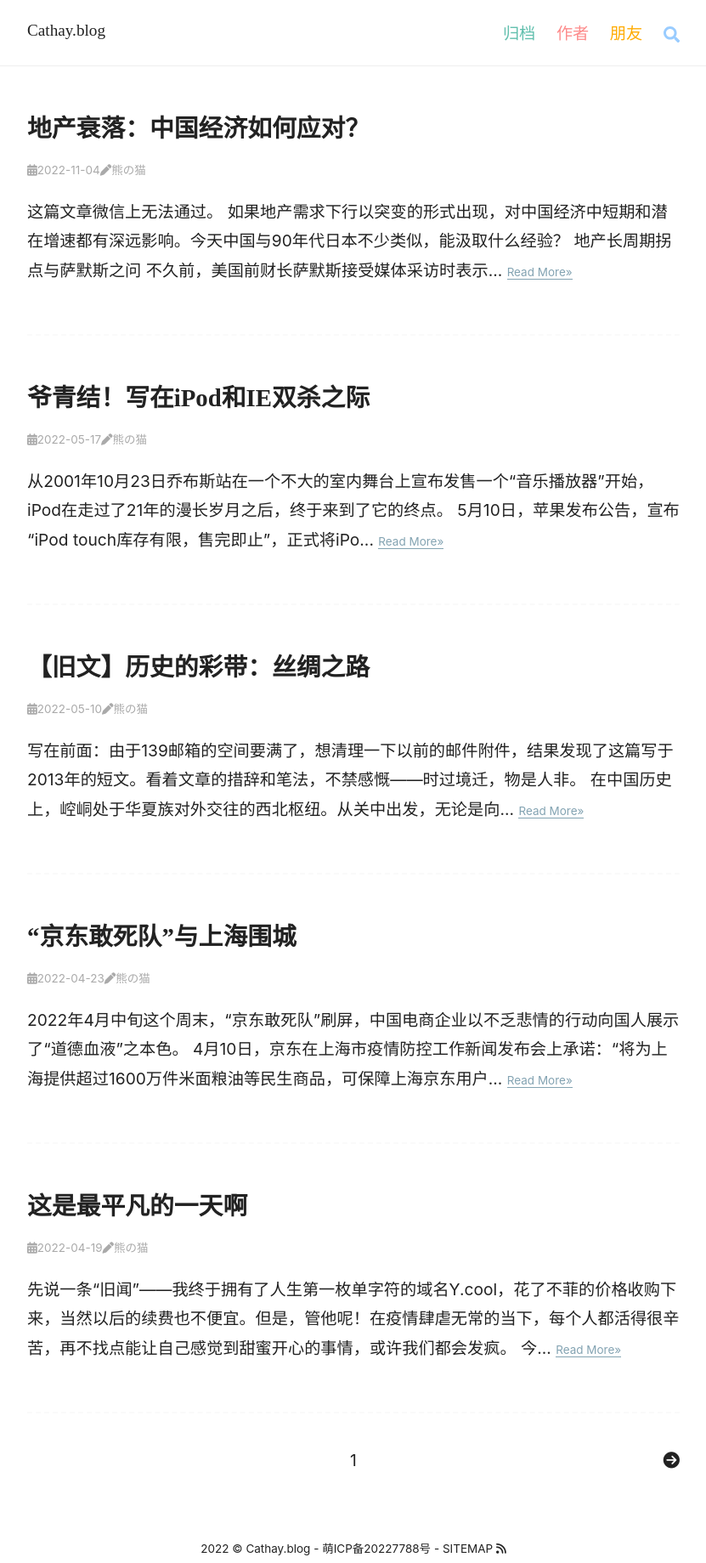
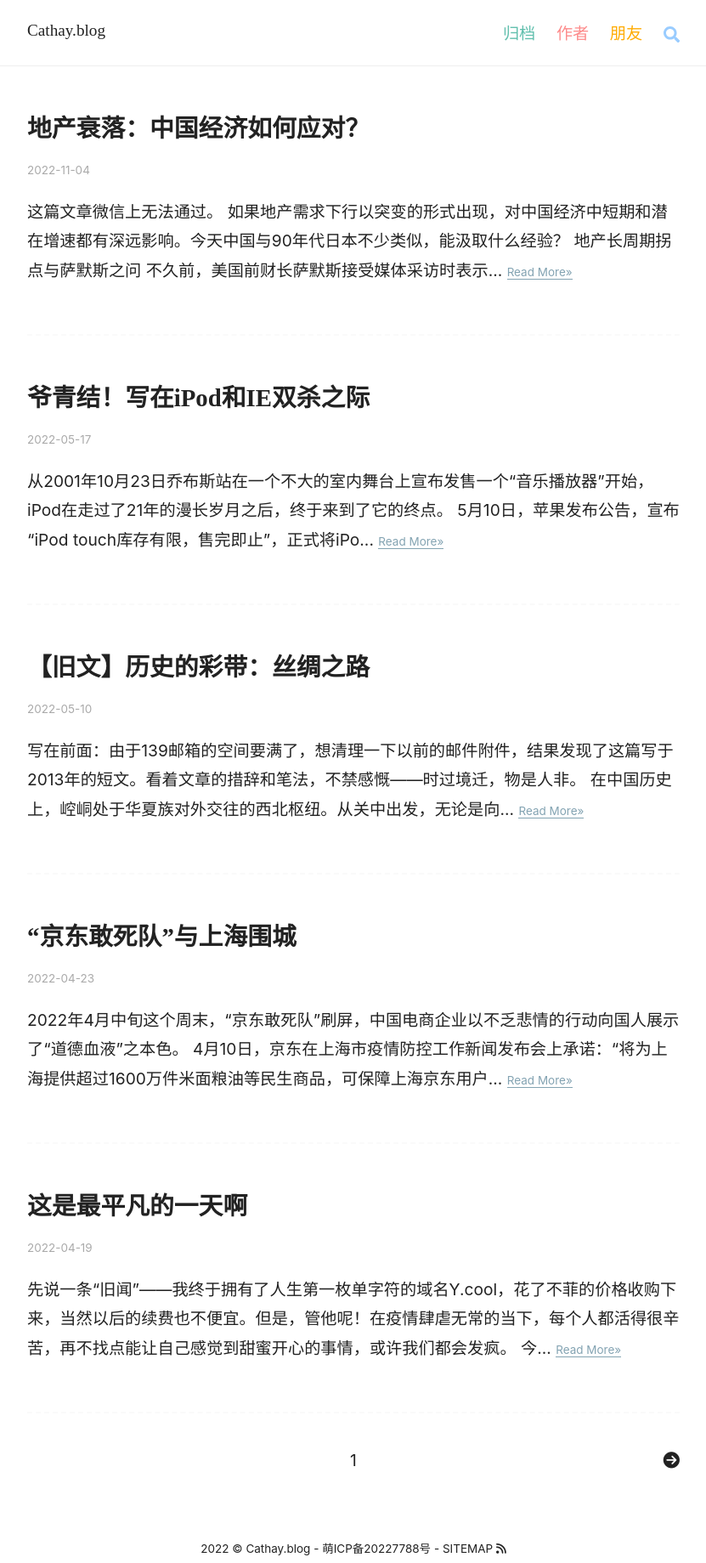
Before and after one commit to ColinAZ/blog, a Jekyll site: the page built from index.html, in a window 1280 px wide. Shown: the whole page at 85% size, without its empty margins (224-1055 px from the left). Built offline with Jekyll 4.4.1, drawn with Linux system fonts in a browser that asks for light colours; the list of posts is cut into pages by our own code; a style sheet for code colours, icons or effects is not loaded.

Commit message:
xiugaicuowu

```diff
--- a/index.html
+++ b/index.html
@@ -8,7 +8,7 @@ layout: default
       <h2 class="catalogue-title">
 		<a href="{{ post.url | prepend: site.baseurl }}">{{ post.title }}</a>
 	  </h2>
-		<div class="catalogue-time"><i class="fa-solid fa-calendar-days"></i>{{ post.date | date: "%Y-%m-%d" }}<i class="fa-solid fa-pen"></i>熊の猫</div>
+		<div class="catalogue-time">{{ post.date | date: "%Y-%m-%d" }}</div>
         <p>
           {{ post.content | strip_html | truncate:120 }}&nbsp;<a class="read-more" href="{{ post.url | prepend: site.baseurl }}">Read More»</a>
           </p>
```
